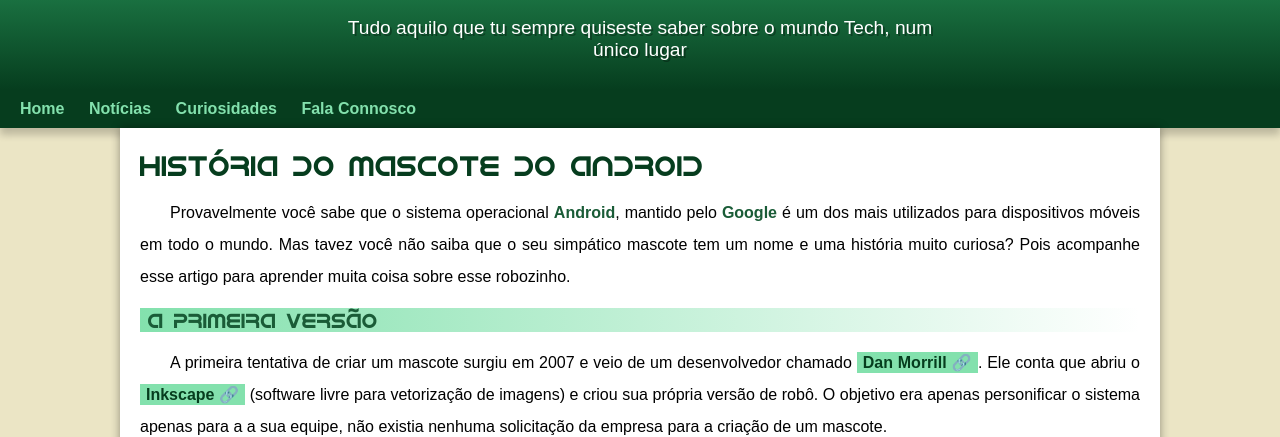
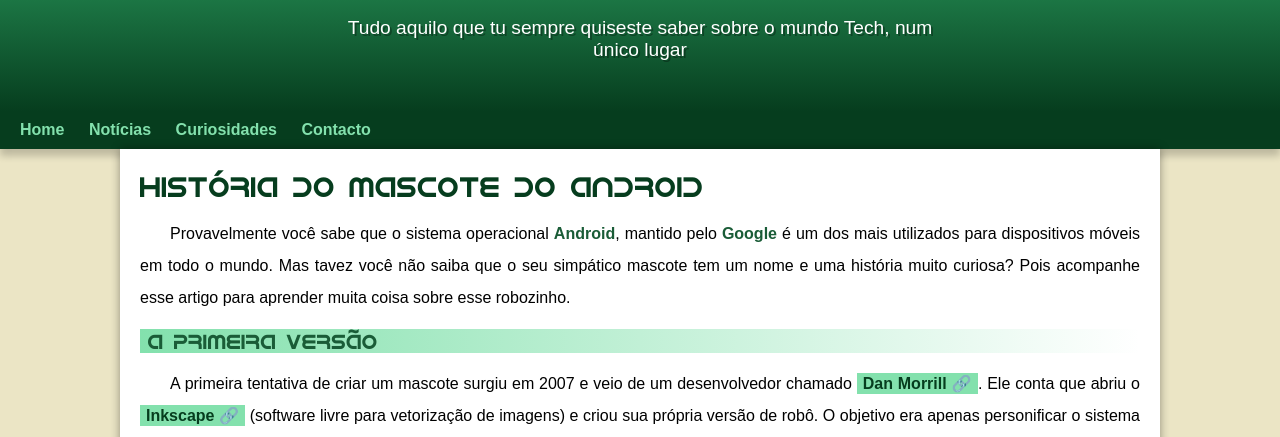
Before and after one commit to leonardojpires/projeto-android, a plain HTML site: page index.html in a window 1280 px wide. Shown: the part 100-537 px from the top of the page. Drawn offline with Linux system fonts and the light colour scheme.

Commit message:
problema de padding corrigido

```diff
--- a/estilos/style.css
+++ b/estilos/style.css
@@ -60,7 +60,7 @@ header > p {
     padding-right: 10px;
     padding-left: 10px;
     margin: auto;
-    margin-bottom: 20px;
+    padding-bottom: 50px;
     text-shadow: 2px 2px 0px rgba(0, 0, 0, 0.315);
 }
 
--- a/index.html
+++ b/index.html
@@ -16,7 +16,7 @@
         <a href="#">Home</a>
         <a href="#">Notícias</a>
         <a href="#">Curiosidades</a>
-        <a href="#">Fala Connosco</a>
+        <a href="#">Contacto</a>
     </nav>
     <main>
         <article>
```
